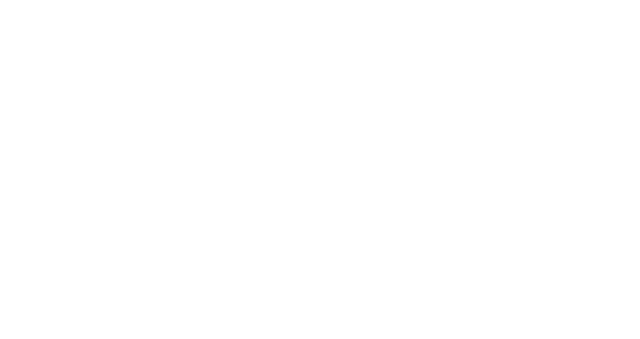
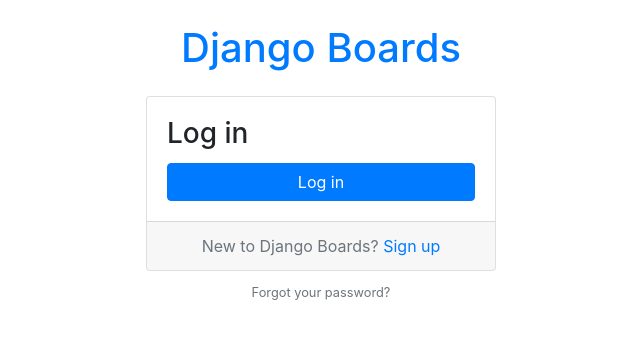
Before and after one commit to raisulislam541/myproject, a Django app: page /login/ in a window 1280 px wide. Before the commit the part shown is empty. Shown: the top 339 px of the page, without its empty margins (319-959 px from the left). Run offline with Django 3.2, Linux system fonts and the light colour scheme; some libraries are stand-ins or nearby versions; some web fonts are replaced.

Commit message:
[add][login html ]

```diff
--- a/templates/login.html
+++ b/templates/login.html
@@ -1,10 +1,37 @@
-<!DOCTYPE html>
-<html lang="en">
-<head>
-    <meta charset="UTF-8">
-    <title>Title</title>
-</head>
-<body>
+{% extends 'base.html' %}
 
-</body>
-</html>
+{% load static %}
+
+{% block stylesheet %}
+  <link rel="stylesheet" href="{% static 'css/accounts.css' %}">
+{% endblock %}
+
+{% block body %}
+  <div class="container">
+    <h1 class="text-center logo my-4">
+      <a href="{% url 'home' %}">Django Boards</a>
+    </h1>
+    <div class="row justify-content-center">
+      <div class="col-lg-4 col-md-6 col-sm-8">
+        <div class="card">
+          <div class="card-body">
+            <h3 class="card-title">Log in</h3>
+            <form method="post" novalidate>
+              {% csrf_token %}
+              {% include 'includes/form.html' %}
+              <button type="submit" class="btn btn-primary btn-block">Log in</button>
+            </form>
+          </div>
+          <div class="card-footer text-muted text-center">
+            New to Django Boards? <a href="{% url 'signup' %}">Sign up</a>
+          </div>
+        </div>
+        <div class="text-center py-2">
+          <small>
+            <a href="#" class="text-muted">Forgot your password?</a>
+          </small>
+        </div>
+      </div>
+    </div>
+  </div>
+{% endblock %}
```
